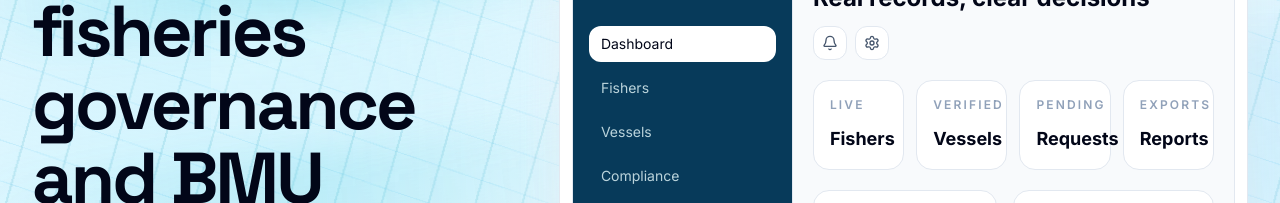
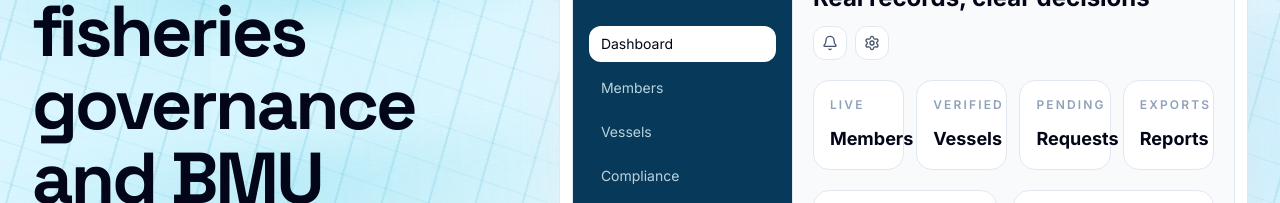
Before and after one commit to YuvrajCodes11/BLUE, a Next.js app: page / in a window 1280 px wide. Shown: the part 403-606 px from the top of the page. Built offline with nearby package versions, Linux system fonts and the light colour scheme.

Commit message:
Refine access request and member labels

```diff
--- a/components/BlueExperience.tsx
+++ b/components/BlueExperience.tsx
@@ -53,6 +53,7 @@ const roles: Role[] = [
 
 const publicRoleLabel: Partial<Record<Role, string>> = {
   "KFS Officer": "KeFS Officer",
+  Fisher: "Member",
 };
 
 const workflowSteps = [
@@ -96,7 +97,7 @@ function ProductPreview() {
               </div>
             </div>
             <div className="mt-8 space-y-2 text-sm">
-              {["Dashboard", "Fishers", "Vessels", "Compliance", "Reports", "Settings"].map((item, index) => (
+              {["Dashboard", "Members", "Vessels", "Compliance", "Reports", "Settings"].map((item, index) => (
                 <div key={item} className={`rounded-xl px-3 py-2 ${index === 0 ? "bg-white text-slate-950" : "text-cyan-50/78"}`}>
                   {item}
                 </div>
@@ -120,7 +121,7 @@ function ProductPreview() {
             </div>
             <div className="mt-5 grid gap-3 sm:grid-cols-2 xl:grid-cols-4">
               {[
-                ["Fishers", "Live"],
+                ["Members", "Live"],
                 ["Vessels", "Verified"],
                 ["Requests", "Pending"],
                 ["Reports", "Exports"],
@@ -221,11 +222,11 @@ export default function BlueExperience() {
       "Government Admin": "National audit visibility, user governance, cross-county oversight, platform settings, and executive reporting.",
       "KFS Officer": "Fisheries oversight, inspection history, landing site data, species trends, and compliance escalation.",
       "County Officer": "County-wide BMU performance, records review, operational monitoring, and exportable reports.",
-      "BMU Manager": "Fisher profiles, vessels, fees, receipts, meetings, minutes, documents, compliance, and local operations.",
+      "BMU Manager": "Member profiles, vessels, fees, receipts, meetings, minutes, documents, compliance, and local operations.",
       Ranger: "Patrol logs, compliance checks, evidence uploads, field activity records, and incident follow-up.",
       "NGO Program Manager": "Projects, beneficiaries, activities, budgets, outputs, and field evidence aligned to donor KPIs.",
       Donor: "Read-only project performance, funding outcomes, beneficiary reach, evidence packs, and impact summaries.",
-      Fisher: "Profile, membership status, QR identity, documents, receipts, and community-related records.",
+      Fisher: "Member profile, membership status, QR identity, documents, receipts, and community-related records.",
     };
     return map[activeRole];
   }, [activeRole]);
--- a/components/auth/AuthCard.tsx
+++ b/components/auth/AuthCard.tsx
@@ -10,8 +10,8 @@ import { createClient, hasSupabaseConfig } from "@/lib/supabase";
 import { redirectForRole, type DbRole } from "@/lib/role-redirect";
 
 const requestRoles: DbRole[] = ["BMU Manager", "County Officer", "KFS Officer", "Ranger", "NGO Program Manager", "Donor", "Fisher"];
-const requestRoleLabel: Partial<Record<DbRole, string>> = { "KFS Officer": "KeFS Officer" };
-const requestTypes = ["BMU operations", "County fisheries monitoring", "Patrol and compliance", "NGO or donor monitoring", "Fisher profile access", "Other"];
+const requestRoleLabel: Partial<Record<DbRole, string>> = { "KFS Officer": "KeFS Officer", Fisher: "Member" };
+const requestTypes = ["BMU operations", "County fisheries monitoring", "Patrol and compliance", "NGO or donor monitoring", "Member profile access", "Other"];
 const organizationTypes = ["BMU", "County fisheries office", "National fisheries office", "NGO", "Donor", "Community organization", "Other"];
 
 const schema = z.object({
@@ -124,7 +124,9 @@ export function AuthCard({ mode }: { mode: "login" | "register" | "forgot" | "ac
     const supabase = createClient();
     if (mode === "login") {
       const { data: authData, error: signInError } = await supabase.auth.signInWithPassword({ email: values.email, password: values.password ?? "" });
-      if (signInError) throw signInError;
+      if (signInError) {
+        throw new Error("Login failed. Please confirm the user has been approved and has set a password from the invite/reset email.");
+      }
       const { data: profile, error: profileError } = await supabase
         .from("profiles")
         .select("role,is_active,consent_accepted_at,data_usage_accepted_at,onboarding_completed_at")
@@ -163,8 +165,8 @@ export function AuthCard({ mode }: { mode: "login" | "register" | "forgot" | "ac
       return;
     }
 
-    if (!values.name || !values.organization || !values.requestedRole || !values.requestType) {
-      setError("Name, organization, role, and access type are required.");
+    if (!values.name || !values.organizationType || !values.requestedRole || !values.requestType) {
+      setError("Name, organization type, role, and access type are required.");
       return;
     }
     if (values.requestedRole === "BMU Manager" && bmus.length > 0 && !values.bmuId) {
@@ -175,8 +177,8 @@ export function AuthCard({ mode }: { mode: "login" | "register" | "forgot" | "ac
     const { error: insertError } = await supabase.from("access_requests").insert({
       name: values.name,
       email: values.email,
-      organization: values.organization,
-      organization_name: values.organization,
+      organization: values.organizationType,
+      organization_name: null,
       organization_type: values.organizationType,
       requested_role: values.requestedRole,
       access_type: values.requestType,
@@ -207,7 +209,6 @@ export function AuthCard({ mode }: { mode: "login" | "register" | "forgot" | "ac
       </div>
       <div className="mt-6 grid gap-3">
         {(mode === "register" || mode === "access") && <label className="grid gap-1.5 text-xs font-bold uppercase tracking-[0.18em] text-[var(--muted-text)]">Full name<input {...register("name")} placeholder="Full name" className="rounded-xl border border-[var(--line)] bg-[var(--input)] px-4 py-3 text-sm normal-case tracking-normal text-[var(--text)] outline-none placeholder:text-[var(--muted-text)]" /></label>}
-        {mode === "access" && <label className="grid gap-1.5 text-xs font-bold uppercase tracking-[0.18em] text-[var(--muted-text)]">Organization<input {...register("organization")} placeholder="Organization / BMU / county" className="rounded-xl border border-[var(--line)] bg-[var(--input)] px-4 py-3 text-sm normal-case tracking-normal text-[var(--text)] outline-none placeholder:text-[var(--muted-text)]" /></label>}
         {mode === "access" && (
           <label className="grid gap-1.5 text-xs font-bold uppercase tracking-[0.18em] text-[var(--muted-text)]">Organization type<select {...register("organizationType")} className="rounded-xl border border-[var(--line)] bg-[var(--input)] px-4 py-3 text-sm normal-case tracking-normal text-[var(--text)] outline-none placeholder:text-[var(--muted-text)]">
               {organizationTypes.map((type) => <option key={type} value={type}>{type}</option>)}
--- a/components/dashboard/AccessRequestsPanel.tsx
+++ b/components/dashboard/AccessRequestsPanel.tsx
@@ -26,7 +26,7 @@ type WardOption = { id: string; sub_county_id: string; name: string };
 type BmuOption = { id: string; county_id: string | null; sub_county_id: string | null; ward_id: string | null; name: string };
 
 const roles: DbRole[] = ["BMU Manager", "County Officer", "KFS Officer", "Ranger", "NGO Program Manager", "Donor", "Fisher", "Government Admin"];
-const roleLabel: Partial<Record<DbRole, string>> = { "Government Admin": "BMU Manager", "KFS Officer": "KeFS Officer" };
+const roleLabel: Partial<Record<DbRole, string>> = { "Government Admin": "BMU Manager", "KFS Officer": "KeFS Officer", Fisher: "Member" };
 
 export function AccessRequestsPanel() {
   const [rows, setRows] = useState<StructuredAccessRow[]>([]);
--- a/components/dashboard/AdminManagementPanel.tsx
+++ b/components/dashboard/AdminManagementPanel.tsx
@@ -7,7 +7,7 @@ import { createClient, hasSupabaseConfig } from "@/lib/supabase";
 import type { DbRole } from "@/lib/role-redirect";
 
 const roles: DbRole[] = ["Government Admin", "KFS Officer", "County Officer", "BMU Manager", "Ranger", "NGO Program Manager", "Donor", "Fisher"];
-const roleLabel: Partial<Record<DbRole, string>> = { "Government Admin": "BMU Manager", "KFS Officer": "KeFS Officer" };
+const roleLabel: Partial<Record<DbRole, string>> = { "Government Admin": "BMU Manager", "KFS Officer": "KeFS Officer", Fisher: "Member" };
 type ProfileRow = {
   id: string;
   full_name: string;
--- a/components/dashboard/Sidebar.tsx
+++ b/components/dashboard/Sidebar.tsx
@@ -10,7 +10,7 @@ import type { RoleSlug } from "@/types/domain";
 const icons: Record<string, ComponentType<{ className?: string }>> = {
   Overview: Gauge,
   "Register Member": UserPlus,
-  Fishers: Users,
+  Members: Users,
   Vessels: Ship,
   Catches: Fish,
   Species: Waves,
@@ -36,7 +36,7 @@ const icons: Record<string, ComponentType<{ className?: string }>> = {
 
 function groupFor(label: string) {
   if (label === "Overview") return "Command";
-  if (["Register Member", "Fishers", "Vessels", "Catches", "Species", "Landing Sites", "BMU Setup"].includes(label)) return "Fisheries Records";
+  if (["Register Member", "Members", "Vessels", "Catches", "Species", "Landing Sites", "BMU Setup"].includes(label)) return "Fisheries Records";
   if (["Compliance", "FORM 1A", "BMU Patrol", "Patrol Data", "Payments", "Renewals", "Documents", "Rangers", "Reports", "Verify Member QR", "GIS", "Projects", "Beneficiaries", "Donor Impact"].includes(label)) return "Operations";
   return "Administration";
 }
--- a/components/dashboard/SupabaseCrudPage.tsx
+++ b/components/dashboard/SupabaseCrudPage.tsx
@@ -31,7 +31,7 @@ const configs: Record<string, CrudConfig> = {
     fields: [{ name: "full_name", label: "Full name", required: true }, { name: "phone", label: "Phone" }, { name: "bmu_id", label: "BMU UUID", required: true }, { name: "membership_status", label: "Status", required: true }],
   },
   fishers: {
-    title: "Fishers",
+    title: "Members",
     description: "Real Supabase fisher records with BMU affiliation and membership status.",
     table: "fishers",
     statusField: "membership_status",
--- a/lib/roles.ts
+++ b/lib/roles.ts
@@ -8,7 +8,7 @@ export const roleLabels: Record<RoleSlug, string> = {
   ranger: "Ranger",
   ngo: "NGO Program Manager",
   donor: "Donor",
-  fisher: "Fisher",
+  fisher: "Member",
 };
 
 export const rolePermissions: Record<RoleSlug, Permission[]> = {
@@ -25,7 +25,7 @@ export const rolePermissions: Record<RoleSlug, Permission[]> = {
 export const baseNav: NavItem[] = [
   { label: "Overview", href: "/dashboard" },
   { label: "Register Member", href: "/dashboard/register-member", permission: "fishers.manage" },
-  { label: "Fishers", href: "/dashboard/fishers", permission: "fishers.view" },
+  { label: "Members", href: "/dashboard/fishers", permission: "fishers.view" },
   { label: "Vessels", href: "/dashboard/vessels", permission: "vessels.manage" },
   { label: "Catches", href: "/dashboard/catches", permission: "catches.create" },
   { label: "Species", href: "/dashboard/species", permission: "species.view" },
```
